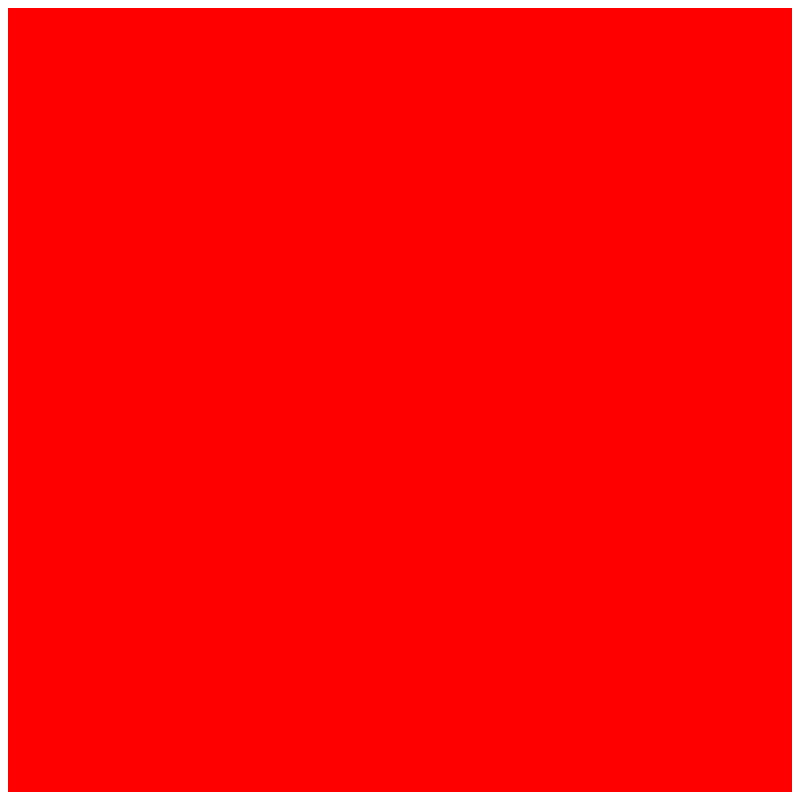
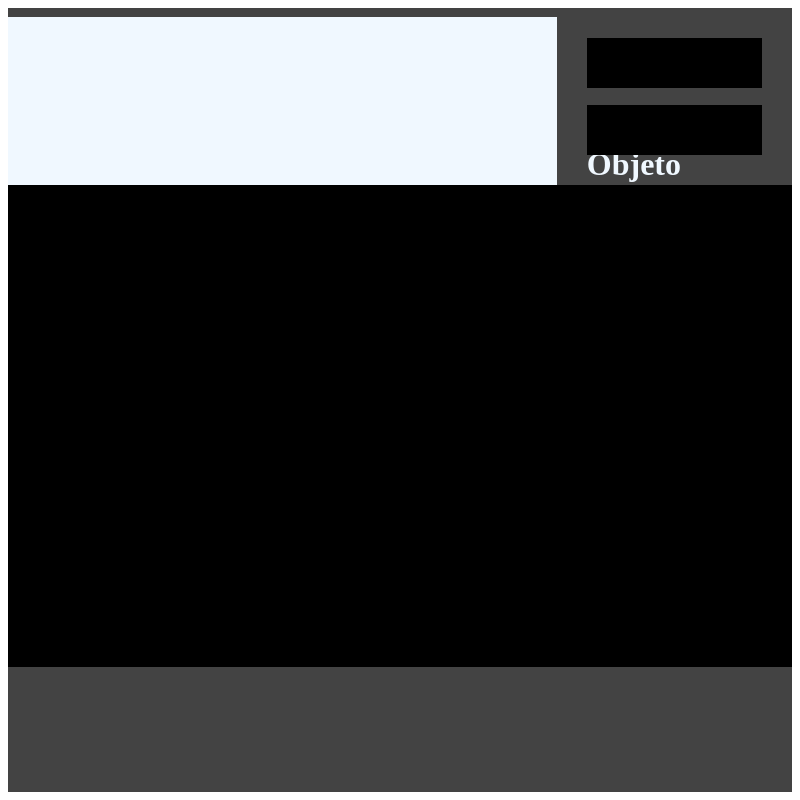
Before and after one commit to yosoyrolo/ElArmadero, an Electron app: page componentes/interfaz.html in a window 800 px wide. Drawn offline with Linux system fonts and the light colour scheme; files that its build step writes are made by us from their sources.

Commit message:
interfaz

```diff
--- a/componentes/interfaz.css
+++ b/componentes/interfaz.css
@@ -1,5 +1,80 @@
-.BG {
-  background-color: red;
+#panel {
+  background-color: black;
   width: 100%;
   height: 100%;
+  display: grid;
+  grid-template-rows: auto 20%;
 }
+
+#pantalla {
+  background-color: aliceblue;
+  width: 100%;
+  height: 100;
+  display: grid;
+  grid-template-columns: auto 30%;
+}
+#uno {
+  background-color: beige;
+  height: 100%;
+  width: 100%;
+  display: grid;
+  grid-template-rows: 5% auto;
+}
+#dos {
+  background-color: #434343;
+  height: 100%;
+  width: 100%;
+  display: grid;
+  padding: 30px;
+  grid-template-rows: auto 15% auto;
+
+  box-sizing: border-box;
+}
+
+#objetos {
+  background-color: #000000;
+  height: 100%;
+  width: 100%;
+  display: grid;
+  grid-template-rows: 32px auto;
+}
+#play {
+  background-color: #434343;
+  height: 100%;
+  width: 100%;
+}
+#room {
+  background-color: aliceblue;
+  height: 100%;
+  width: 100%;
+}
+#caja1 {
+  background-color: #000000;
+  height: 100%;
+  width: 100%;
+}
+#caja2 {
+  background-color: #000000;
+  height: 100%;
+  width: 100%;
+}
+
+#texto1 {
+  background-color: #434343;
+  height: 100%;
+  width: 100%;
+}
+h1 {
+  text-align: left;
+  color: aliceblue;
+}
+#semi {
+  background-color: #000000;
+  height: 100%;
+  width: 100%;
+}
+#grande {
+  background-color: #434343;
+  height: 100%;
+  width: 100%;
+}
--- a/componentes/interfaz.html
+++ b/componentes/interfaz.html
@@ -1,2 +1,27 @@
 <link rel="stylesheet" type="text/css" href="componentes/interfaz.css" />
-<div class="BG"></div>
+
+<div id="panel">
+
+  <div id="pantalla">
+
+        <div id="uno">
+            <div id="play"></div>
+            <div id="room"></div>
+        </div>
+
+        <div id="dos">
+            <div id="caja1"></div>
+            <div id="texto1">
+              <h1>Nombre Del Objeto </h1>
+            </div>
+            <div id="caja2"></div>
+        </div>
+
+    </div>
+
+    <div id="objetos">
+      <div id="semi"></div>
+      <div id="grande"></div>
+    </div>
+  </div>
+</div>
--- a/package.json
+++ b/package.json
@@ -19,5 +19,9 @@
   "devDependencies": {
     "electron": "^4.0.4"
   },
-  "dependencies": {}
+  "dependencies": {
+    "dialog": "^0.3.1",
+    "fs": "0.0.1-security",
+    "remote": "^0.2.6"
+  }
 }
```
Also changed, not shown: 1 other file.
